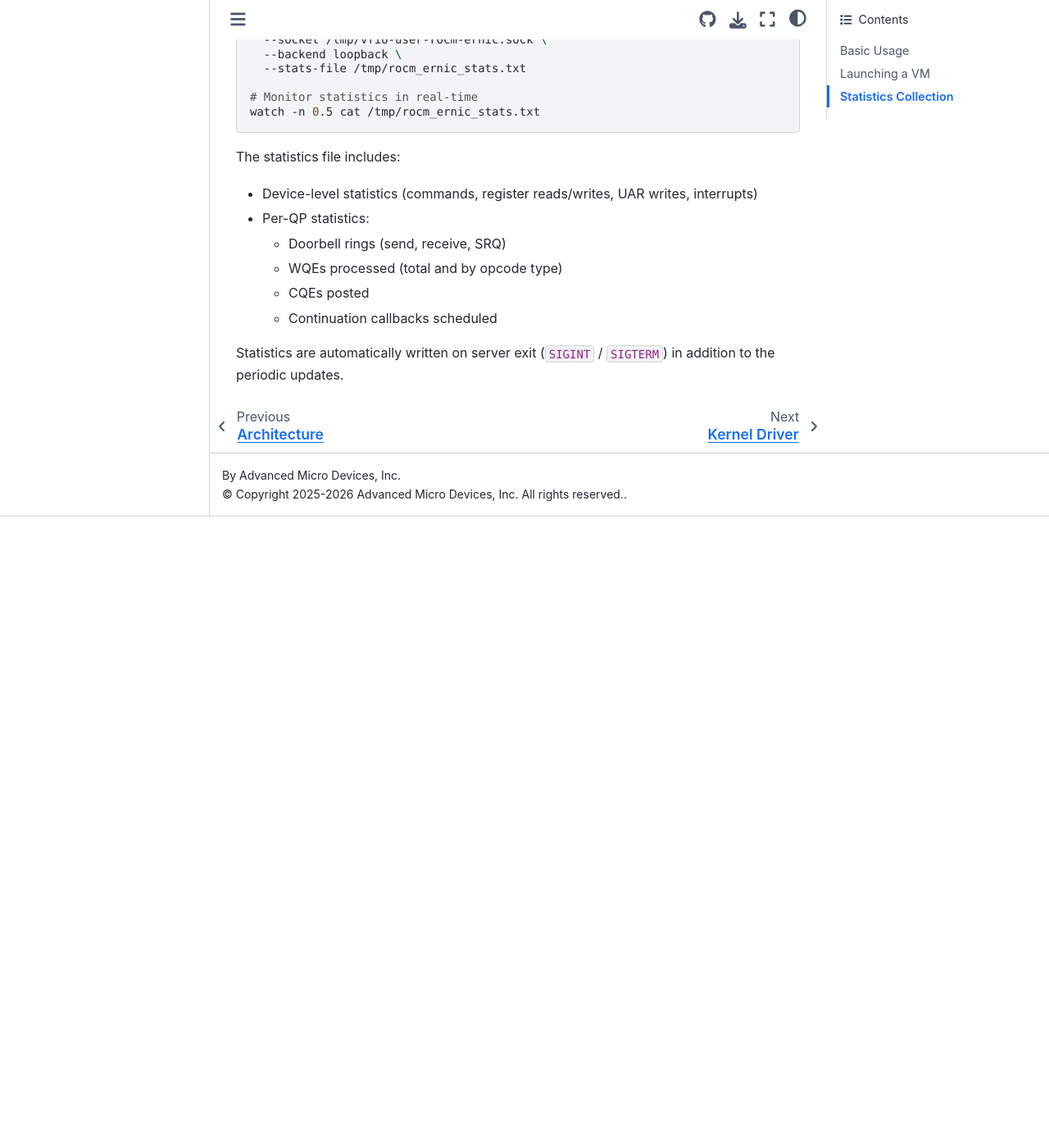
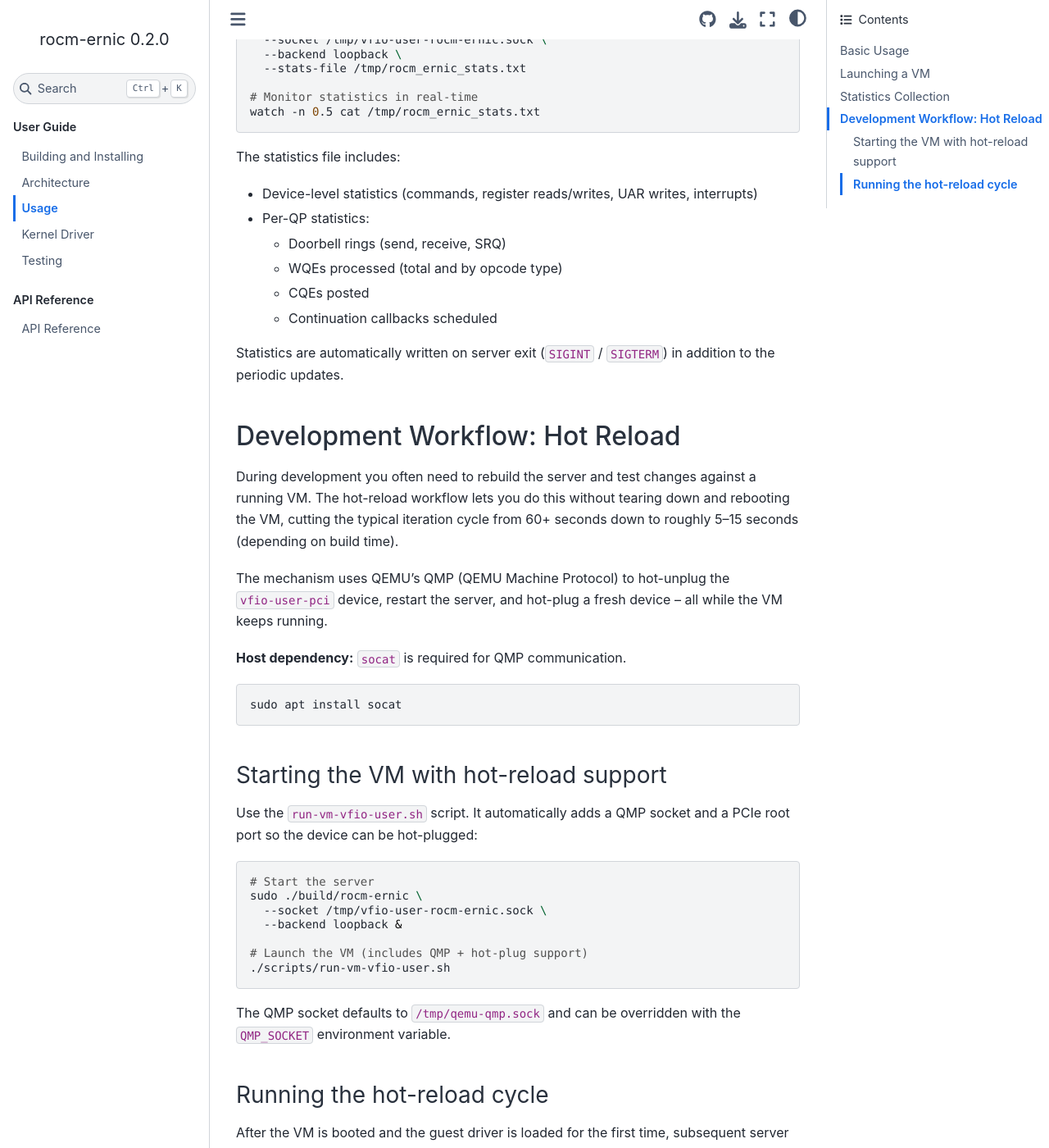
Before and after one commit to ROCm/rocm-ernic, a Sphinx documentation site: the page built from docs/usage.rst, in a window 1280 px wide and 1400 px high, scrolled down 1394 px. Shown: the whole window at 82% size. Built offline with Sphinx 7.4.7 and the Sphinx Book theme 1.1.4, drawn with Linux system fonts in a browser that asks for light colours; before the commit the page ends 2024 px from its top, so only the background shows below that; some of the changed text lies outside the part shown.

Commit message:
feat: add hot-reload workflow for server development
Enable iterating on server code without tearing down the VM.
The VM launch script now includes a QMP socket and a PCIe root
port so the vfio-user-pci device can be hot-unplugged and
re-added at runtime.

New script scripts/hot-reload.sh orchestrates the full cycle:
guest driver unload, QMP device_del, server kill, rebuild,
server restart, QMP device_add, and guest driver reload.
Typical iteration drops from 60+ seconds to 5-15 seconds.

```diff
--- a/docs/usage.rst
+++ b/docs/usage.rst
@@ -91,3 +91,109 @@ The statistics file includes:
 Statistics are automatically written on server exit
 (``SIGINT`` / ``SIGTERM``) in addition to the periodic
 updates.
+
+Development Workflow: Hot Reload
+--------------------------------
+
+During development you often need to rebuild the server and
+test changes against a running VM. The hot-reload workflow
+lets you do this without tearing down and rebooting the VM,
+cutting the typical iteration cycle from 60+ seconds down
+to roughly 5--15 seconds (depending on build time).
+
+The mechanism uses QEMU's QMP (QEMU Machine Protocol) to
+hot-unplug the ``vfio-user-pci`` device, restart the server,
+and hot-plug a fresh device -- all while the VM keeps
+running.
+
+**Host dependency:** ``socat`` is required for QMP
+communication.
+
+.. code-block:: bash
+
+   sudo apt install socat
+
+Starting the VM with hot-reload support
+^^^^^^^^^^^^^^^^^^^^^^^^^^^^^^^^^^^^^^^
+
+Use the ``run-vm-vfio-user.sh`` script. It automatically
+adds a QMP socket and a PCIe root port so the device can be
+hot-plugged:
+
+.. code-block:: bash
+
+   # Start the server
+   sudo ./build/rocm-ernic \
+     --socket /tmp/vfio-user-rocm-ernic.sock \
+     --backend loopback &
+
+   # Launch the VM (includes QMP + hot-plug support)
+   ./scripts/run-vm-vfio-user.sh
+
+The QMP socket defaults to ``/tmp/qemu-qmp.sock`` and can
+be overridden with the ``QMP_SOCKET`` environment variable.
+
+Running the hot-reload cycle
+^^^^^^^^^^^^^^^^^^^^^^^^^^^^^
+
+After the VM is booted and the guest driver is loaded for
+the first time, subsequent server changes can be applied
+with a single command:
+
+.. code-block:: bash
+
+   ./scripts/hot-reload.sh
+
+This script performs the following steps:
+
+1. Rebuilds the server (``cmake --build build``)
+2. Unloads the guest kernel driver via SSH
+3. Hot-unplugs the device via QMP ``device_del``
+4. Stops the old server process
+5. Starts the new server on the same socket
+6. Hot-plugs a fresh device via QMP ``device_add``
+7. Reloads the guest kernel driver via SSH
+
+Useful options:
+
+- ``--no-build`` -- skip the rebuild step (e.g. when only
+  restarting the server)
+- ``--build-only`` -- rebuild without cycling the device
+- ``--update-driver`` -- also rebuild and reload the guest
+  kernel module (copies source via SCP, runs ``make`` and
+  ``insmod`` inside the guest)
+- ``--backend TYPE`` -- choose a different backend
+  (default: ``loopback``)
+
+The script connects to the guest via SSH. The following
+environment variables control the connection and can be
+set to match your VM image:
+
+.. list-table::
+   :header-rows: 1
+   :widths: 25 20 55
+
+   * - Variable
+     - Default
+     - Description
+   * - ``SSH_USER``
+     - ``stebates``
+     - Username for SSH into the guest
+   * - ``SSH_PORT``
+     - ``2222``
+     - Host port forwarded to guest port 22
+   * - ``QMP_SOCKET``
+     - ``/tmp/qemu-qmp.sock``
+     - Path to the QEMU QMP Unix socket
+   * - ``VFIO_USER_SOCKET``
+     - ``/tmp/vfio-user-rocm-ernic.sock``
+     - Path to the vfio-user server socket
+   * - ``BACKEND``
+     - ``loopback``
+     - Server backend type
+
+For example, to use a different SSH user:
+
+.. code-block:: bash
+
+   SSH_USER=ubuntu ./scripts/hot-reload.sh
```
Also changed, not shown: .wordlist.txt, 2 other files.
